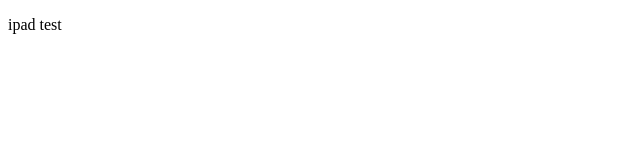
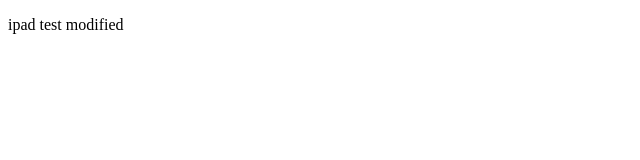
Before and after one commit to MichaelSScott/MichaelSScott.GitHub.io, a plain HTML site: page index.html in a window 1280 px wide. Shown: the full height of the page, 0-640 px from the left. Drawn offline with Linux system fonts and the light colour scheme.

Commit message:
mod from vscode.dev

```diff
--- a/index.html
+++ b/index.html
@@ -4,7 +4,7 @@
   <title> ipad test</title>
   </head>
 <body>
-  <div><p> ipad test </p>
+  <div><p> ipad test modified</p>
   </div>
 </body>
 </html>
```
